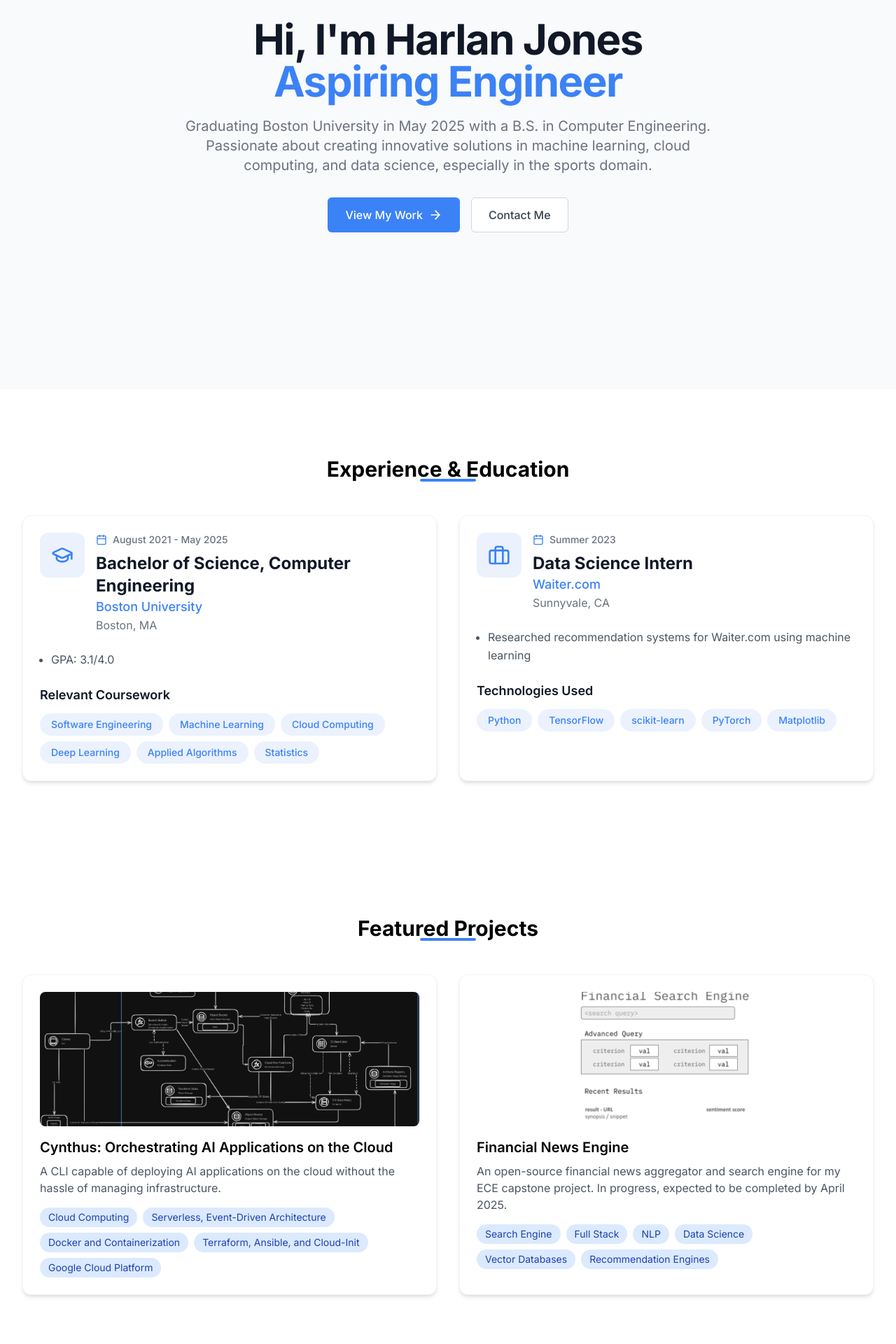
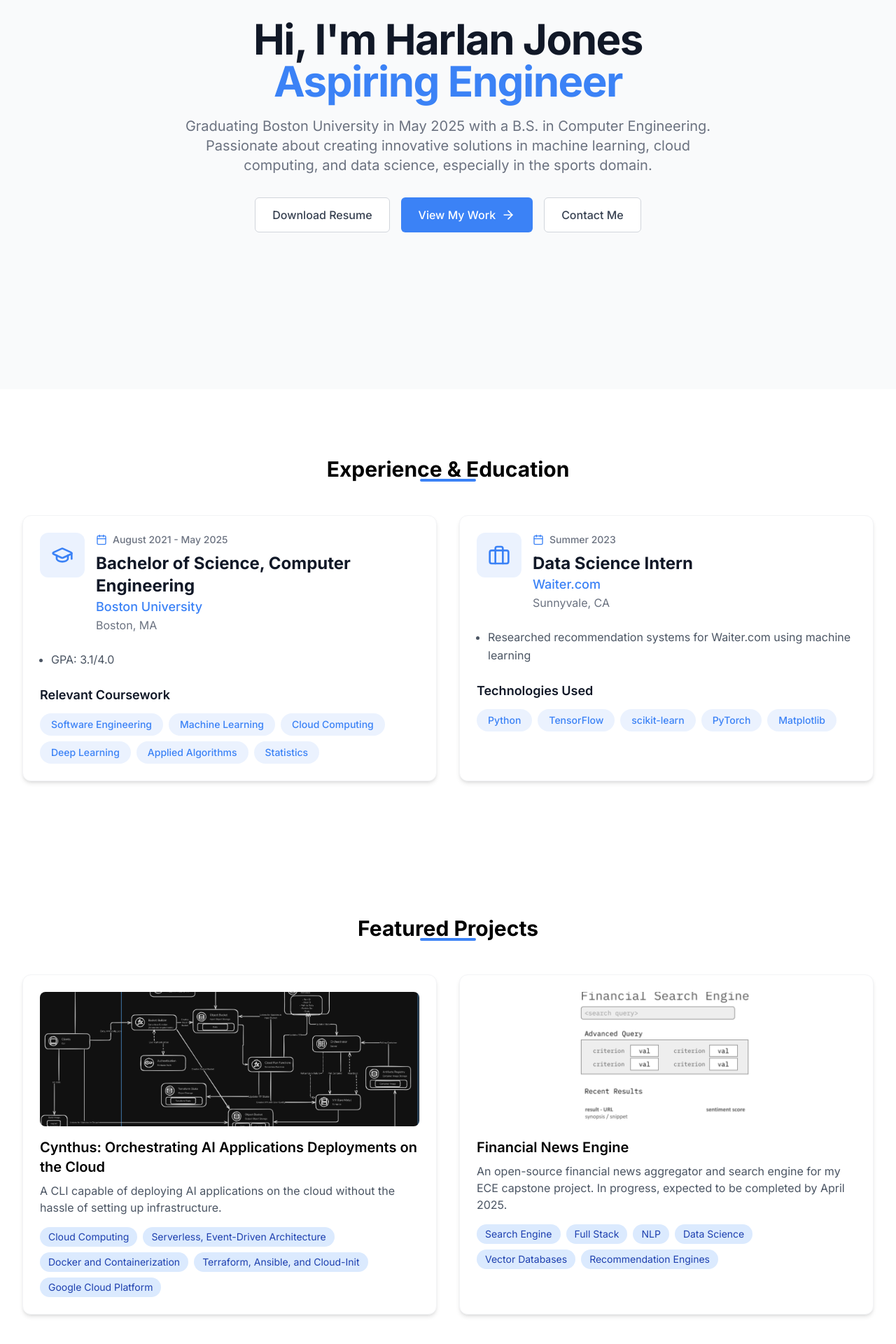
Before and after one commit to harlanljones/personal-webpage, a React (Vite) app: page / in a window 1280 px wide. Shown: the part 262-2182 px from the top of the page at 70% size. Built offline with nearby package versions, Linux system fonts and the light colour scheme.

Commit message:
resume download

```diff
--- a/src/components/About.jsx
+++ b/src/components/About.jsx
@@ -15,6 +15,13 @@ const About = () => {
             Passionate about creating innovative solutions in machine learning, cloud computing, and data science, especially in the sports domain.
           </p>
           <div className="mt-8 flex justify-center space-x-4">
+            <a
+              href="/public/resume.pdf"
+              download
+              className="inline-flex items-center px-6 py-3 border border-gray-300 text-base font-medium rounded-md text-gray-700 bg-white hover:bg-gray-50 transition-colors"
+            >
+              Download Resume
+            </a>
             <a
               href="#projects"
               className="inline-flex items-center px-6 py-3 border border-transparent text-base font-medium rounded-md text-white bg-primary hover:bg-secondary transition-colors"
--- a/src/components/Projects.jsx
+++ b/src/components/Projects.jsx
@@ -4,8 +4,8 @@ import { Github, ExternalLink } from 'lucide-react';
 const Projects = () => {
   const projects = [
     {
-      title: "Cynthus: Orchestrating AI Applications on the Cloud",
-      description: "A CLI capable of deploying AI applications on the cloud without the hassle of managing infrastructure.",
+      title: "Cynthus: Orchestrating AI Applications Deployments on the Cloud",
+      description: "A CLI capable of deploying AI applications on the cloud without the hassle of setting up infrastructure.",
       tags: ["Cloud Computing", "Serverless, Event-Driven Architecture", "Docker and Containerization", "Terraform, Ansible, and Cloud-Init", "Google Cloud Platform"],
       github: "https://github.com/EC528-Fall-2024/orchestrating-ai-app-cloud",
       demo: "https://drive.google.com/file/d/13fSNSEtQF0qnoiahnbd-I3b9YrVk6Zgy/view?usp=sharing",
```
Also changed, not shown: 1 other file (tests, documents, lock files or other folders).
